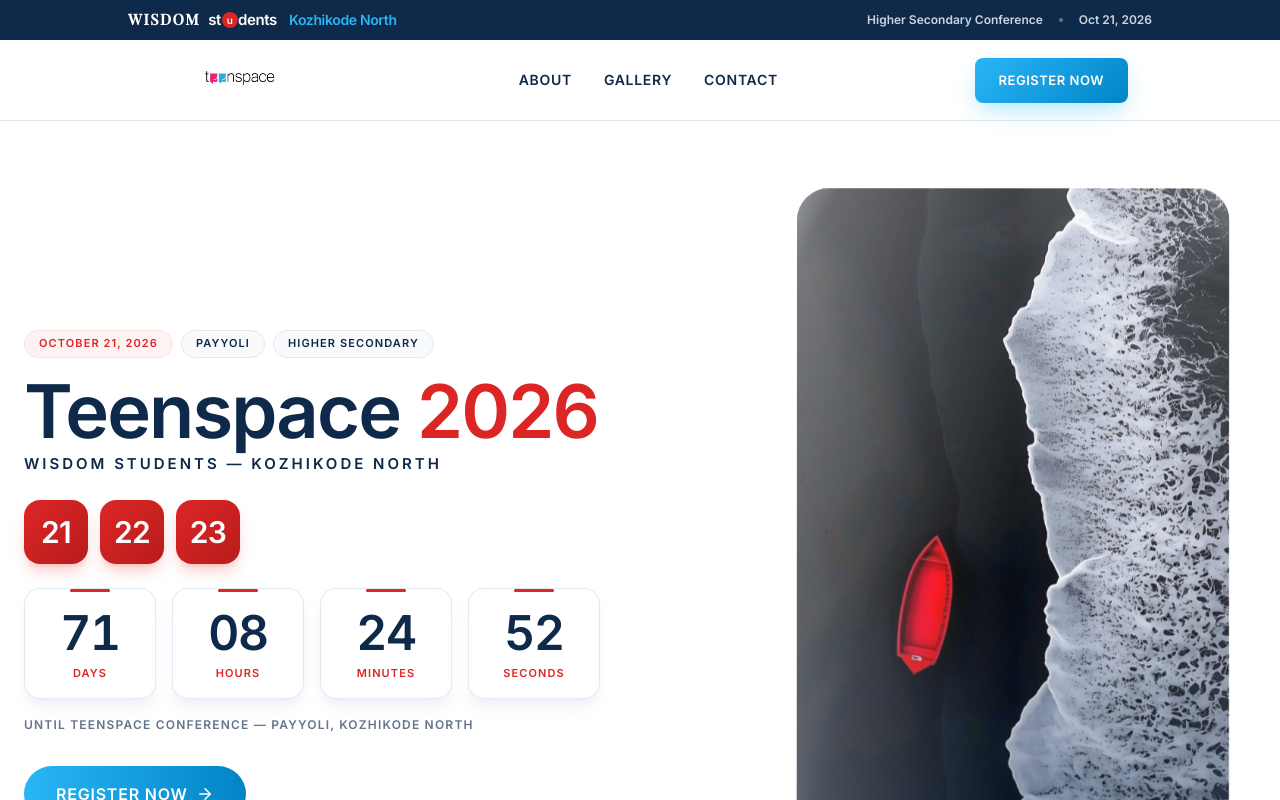
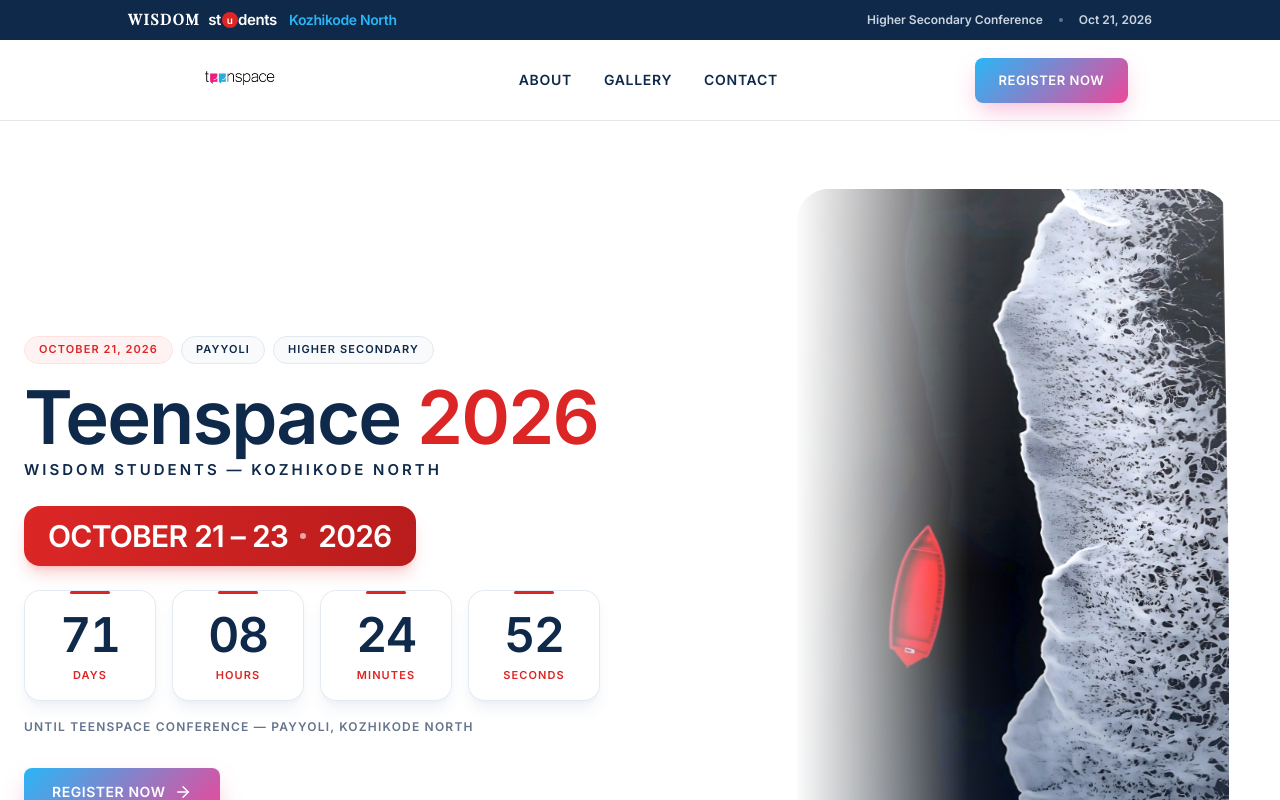
Before and after one commit to Althafx17/teenspace-calicut-north, a React (Vite) app: page / in a window 1280 px wide. Shown: the top 800 px of the page. Built offline with nearby package versions, Linux system fonts and the light colour scheme.

Commit message:
style: update all primary buttons to blue-to-pink gradient, add sea-wave-break animation, multi-directional mask, and consolidate date badge

```diff
--- a/src/components/Hero.tsx
+++ b/src/components/Hero.tsx
@@ -11,18 +11,16 @@
     { value: seconds, label: 'SECONDS' },
   ]
 
-  const dates = ['21', '22', '23']
-
   return (
     <section id="home" className="relative bg-white overflow-hidden border-b border-[#e5e7eb] py-10 lg:py-16">
 
       {/* Background soft ambient light */}
-      <div className="absolute top-0 right-0 w-[600px] h-[600px] bg-gradient-to-bl from-red-100/50 via-sky-50/40 to-transparent rounded-full blur-3xl pointer-events-none -z-10" />
+      <div className="absolute top-0 right-0 w-[600px] h-[600px] bg-gradient-to-bl from-pink-100/40 via-sky-50/50 to-transparent rounded-full blur-3xl pointer-events-none -z-10" />
 
       <div className="max-w-7xl mx-auto px-6 grid grid-cols-1 lg:grid-cols-12 gap-10 lg:gap-12 items-center">
 
-        {/* Left Column: Heading Lockup + Dates + Countdown */}
-        <div className="lg:col-span-7 z-10">
+        {/* Left Column: Heading Lockup + Consolidated Date + Countdown (z-20 for clear mobile text hierarchy) */}
+        <div className="lg:col-span-7 z-20 relative">
 
           {/* Eyebrow Badges */}
           <div className="flex flex-wrap gap-2 mb-4">
@@ -47,16 +45,13 @@
             WISDOM STUDENTS — KOZHIKODE NORTH
           </p>
 
-          {/* Date Badges Row (Red Theme Reverted) */}
+          {/* Consolidated Date Badge Element */}
           <div className="flex items-center gap-3 mb-6">
-            {dates.map((d, i) => (
-              <div
-                key={i}
-                className="w-14 h-14 sm:w-16 sm:h-16 rounded-2xl bg-gradient-to-br from-[#dc2626] to-[#b91c1c] text-white font-black text-2xl sm:text-3xl flex items-center justify-center shadow-lg shadow-red-500/25 tracking-tight transform hover:scale-105 transition-transform"
-              >
-                {d}
-              </div>
-            ))}
+            <div className="inline-flex items-center gap-3 px-6 py-3 rounded-2xl bg-gradient-to-r from-[#dc2626] to-[#b91c1c] text-white font-black text-2xl sm:text-3xl shadow-lg shadow-red-500/25 tracking-tight transform hover:scale-105 transition-transform">
+              <span>OCTOBER 21 – 23</span>
+              <span className="w-1.5 h-1.5 rounded-full bg-white/60" />
+              <span>2026</span>
+            </div>
           </div>
 
           {/* Countdown Grid (4 Cards with Red Accent Bar) */}
@@ -84,11 +79,11 @@
             UNTIL TEENSPACE CONFERENCE — PAYYOLI, KOZHIKODE NORTH
           </p>
 
-          {/* Pill Register Button */}
+          {/* Pill Register Button (Gradient Blue to Pink Theme) */}
           <div>
             <a
               href="#register"
-              className="inline-flex items-center justify-center gap-2 px-8 py-4 rounded-full bg-gradient-to-r from-[#29b6f6] to-[#0284c7] text-white text-base font-bold tracking-wider shadow-xl shadow-sky-400/30 hover:scale-105 hover:shadow-2xl hover:shadow-sky-400/40 active:scale-100 transition-all uppercase"
+              className="btn-primary register-button inline-flex items-center justify-center gap-2 px-8 py-4 rounded-full text-base font-bold tracking-wider hover:scale-105 transition-all uppercase"
             >
               Register Now <ArrowRight size={18} />
             </a>
@@ -96,20 +91,20 @@
 
         </div>
 
-        {/* Right Column: Seamlessly Blended Ocean Wave Cutout */}
-        <div className="lg:col-span-5 relative flex justify-center items-center">
+        {/* Right Column: Seamlessly Blended Ocean Wave Cutout (z-0 relative) */}
+        <div className="lg:col-span-5 z-0 relative flex justify-center items-center">
 
           {/* Ambient Glow */}
-          <div className="absolute inset-0 bg-gradient-to-tr from-sky-400/25 via-cyan-200/30 to-blue-500/10 rounded-full blur-3xl animate-wave-swell" />
+          <div className="absolute inset-0 bg-gradient-to-tr from-sky-400/20 via-pink-200/25 to-blue-500/10 rounded-full blur-3xl animate-wave-swell" />
 
           {/* Blended Ocean Wave Container */}
-          <div className="relative w-full max-w-[360px] sm:max-w-[400px] lg:max-w-[440px] aspect-[9/16] rounded-[36px] overflow-hidden shadow-2xl border-4 border-white animate-wave-motion blend-ocean-edges">
+          <div className="relative w-full max-w-[360px] sm:max-w-[400px] lg:max-w-[440px] aspect-[9/16] rounded-[36px] overflow-hidden shadow-2xl border-4 border-white blend-ocean-edges">
 
-            {/* Ocean Image */}
+            {/* Ocean Image with Liquid sea-wave-break Animation */}
             <img
               src="/hero-ocean.png"
               alt="Teenspace Ocean Beach Wave"
-              className="w-full h-full object-cover"
+              className="hero-image w-full h-full object-cover"
             />
 
             {/* Multi-Edge Soft Gradient Overlays */}
@@ -117,8 +112,8 @@
             <div className="absolute inset-0 bg-gradient-to-r from-white/30 via-transparent to-white/10 pointer-events-none" />
 
             {/* Glassmorphic Badge Overlay */}
-            <div className="absolute bottom-6 left-6 right-6 p-4 rounded-2xl bg-white/90 backdrop-blur-md border border-white/60 shadow-xl text-center">
-              <span className="text-[10px] font-extrabold uppercase tracking-widest text-[#dc2626]">
+            <div className="absolute bottom-6 left-6 right-6 p-4 rounded-2xl bg-white/90 backdrop-blur-md border border-white/60 shadow-xl text-center z-10">
+              <span className="text-[10px] font-extrabold uppercase tracking-widest text-[#ec4899]">
                 Wisdom Students Conference
               </span>
               <p className="text-sm font-black text-[#0f294a] mt-0.5">
--- a/src/index.css
+++ b/src/index.css
@@ -5,14 +5,14 @@
 /* ─── Brand Tokens — extracted from Teenspace logo ─────────────────── */
 :root {
   --navy:   #0f294a;           /* Dark heading text              */
-  --pink:   #e91e8c;           /* Logo left bubble — hot pink    */
+  --pink:   #ec4899;           /* Logo left bubble — hot pink    */
   --cyan:   #29b6f6;           /* Logo right bubble — sky cyan   */
   --gray:   #64748b;           /* Body text                      */
   --border: #e5e7eb;           /* Neutral borders                */
   --bg:     #ffffff;
 
-  /* Gradient shorthand */
-  --grad: linear-gradient(135deg, #29b6f6 0%, #0284c7 100%);
+  /* Gradient shorthand: Cyan Blue to Hot Pink */
+  --grad: linear-gradient(135deg, #29b6f6 0%, #ec4899 100%);
 }
 
 /* ─── Reset & Base ────────────────────────────────────────────────── */
@@ -64,9 +64,9 @@
   color: var(--cyan);
 }
 
-/* ─── Buttons ──────────────────────────────────────────────────────── */
+/* ─── Buttons — Cyan to Pink Gradient across all primary buttons ────── */
 .btn-primary {
-  background: linear-gradient(135deg, #29b6f6 0%, #0284c7 100%);
+  background: linear-gradient(135deg, #29b6f6 0%, #ec4899 100%);
   color: #fff;
   font-size: 14px;
   font-weight: 700;
@@ -79,10 +79,10 @@
   gap: 8px;
   border: none;
   cursor: pointer;
-  box-shadow: 0 10px 25px -5px rgba(41, 182, 246, 0.4);
-  transition: filter 160ms ease, transform 160ms ease, box-shadow 160ms ease;
+  box-shadow: 0 10px 25px -5px rgba(236, 72, 153, 0.4);
+  transition: filter 200ms ease, transform 200ms ease, box-shadow 200ms ease;
 }
-.btn-primary:hover  { filter: brightness(1.08); transform: translateY(-1px); box-shadow: 0 14px 28px -4px rgba(41, 182, 246, 0.5); }
+.btn-primary:hover  { filter: brightness(1.08); transform: translateY(-1px); box-shadow: 0 14px 28px -4px rgba(236, 72, 153, 0.5); }
 .btn-primary:active { transform: none; filter: brightness(0.96); }
 
 .btn-secondary {
@@ -153,7 +153,7 @@
 
 .error-field {
   font-size: 12px;
-  color: #e91e8c;    /* use brand pink for errors */
+  color: #ec4899;    /* brand pink for errors */
   font-weight: 500;
   margin-top: 4px;
 }
@@ -194,21 +194,20 @@
   opacity: 1;
 }
 
-/* ─── Wave Animation & Edge Blending ───────────────────────────────── */
-@keyframes waveMotion {
-  0%   { transform: translateY(0px) scale(1) rotate(0deg); }
-  33%  { transform: translateY(-7px) scale(1.015) rotate(0.6deg); }
-  66%  { transform: translateY(3px) scale(0.995) rotate(-0.4deg); }
-  100% { transform: translateY(0px) scale(1) rotate(0deg); }
+/* ─── Sea Breaking Wave Animation & Mask Blending ──────────────────── */
+@keyframes sea-wave-break {
+  0%, 100% { transform: scale(1.0) skew(0deg); filter: contrast(1) brightness(1); }
+  50%      { transform: scale(1.03) skew(1deg); filter: contrast(1.1) brightness(1.05); }
 }
 
 @keyframes waveSwell {
-  0%, 100% { opacity: 0.9; transform: scaleY(1); }
-  50%      { opacity: 1; transform: scaleY(1.03); }
+  0%, 100% { opacity: 0.85; transform: scale(1); }
+  50%      { opacity: 1; transform: scale(1.03); }
 }
 
-.animate-wave-motion {
-  animation: waveMotion 6s ease-in-out infinite;
+.hero-image {
+  animation: sea-wave-break 10s ease-in-out infinite alternate;
+  transform-origin: bottom center;
 }
 
 .animate-wave-swell {
@@ -216,8 +215,11 @@
 }
 
 .blend-ocean-edges {
-  mask-image: radial-gradient(ellipse 90% 90% at 50% 50%, black 70%, transparent 100%);
-  -webkit-mask-image: radial-gradient(ellipse 90% 90% at 50% 50%, black 70%, transparent 100%);
+  mask-image: linear-gradient(to left, black 60%, transparent 100%),
+              linear-gradient(to top, black 80%, transparent 100%);
+  mask-composite: intersect;
+  -webkit-mask-composite: source-in;
+  -webkit-mask-image: linear-gradient(to left, black 60%, transparent 100%);
 }
 
 /* ─── Scrollbar ────────────────────────────────────────────────────── */
@@ -226,7 +228,7 @@
 ::-webkit-scrollbar-thumb { background: #e5e7eb; border-radius: 2px; }
 
 /* ─── Selection ────────────────────────────────────────────────────── */
-::selection { background: rgba(41,182,246,0.15); color: #0f294a; }
+::selection { background: rgba(236,72,153,0.18); color: #0f294a; }
 
 /* ─── Fade-up animation ────────────────────────────────────────────── */
 @keyframes fadeUp {
```
